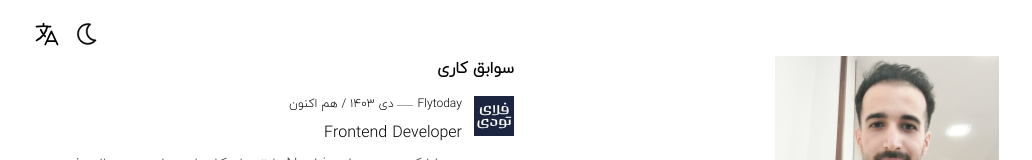
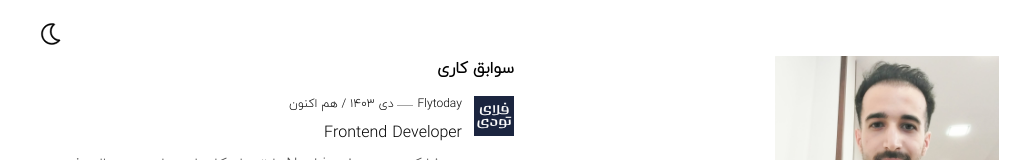
Before and after one commit to arminyahya/cv-nextjs, a Next.js app: page / in a window 1280 px wide. Shown: the top 160 px of the page, without its empty margins (126-1158 px from the left). Built offline with nearby package versions, Linux system fonts and the light colour scheme.

Commit message:
chore: remove language switcher from header component

```diff
--- a/src/components/header.tsx
+++ b/src/components/header.tsx
@@ -36,9 +36,6 @@ export default function Header({ }: HeaderProps) {
 			<div className="inline-block mx-2 cursor-pointer" onClick={switchTheme}>
 				{currentTheme === 'light' ? <DarkModeIcon /> : <LightModeIcon />}
 			</div>
-			<div className="inline-block mx-1 cursor-pointer" onClick={switchLang} >
-				<MultiLangIcon />
-			</div>
 		</header>
 	)
 }
```
